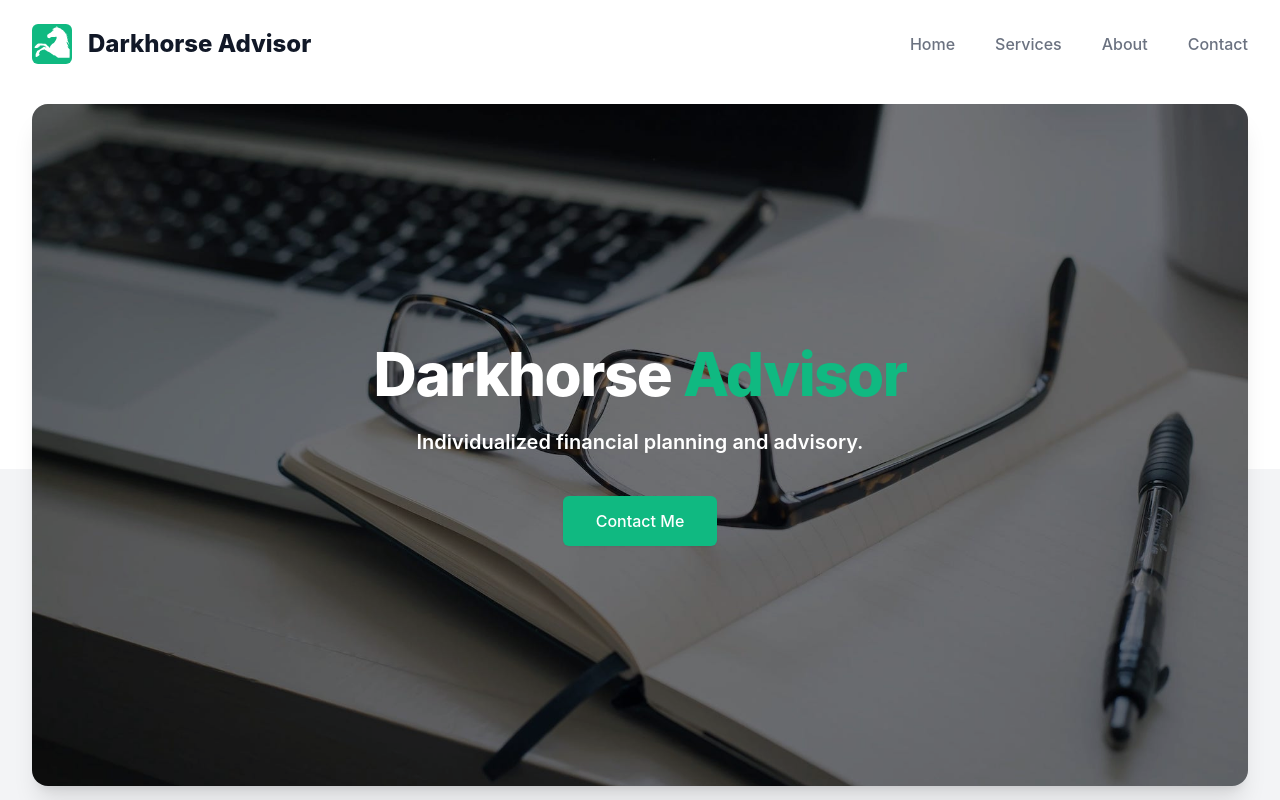
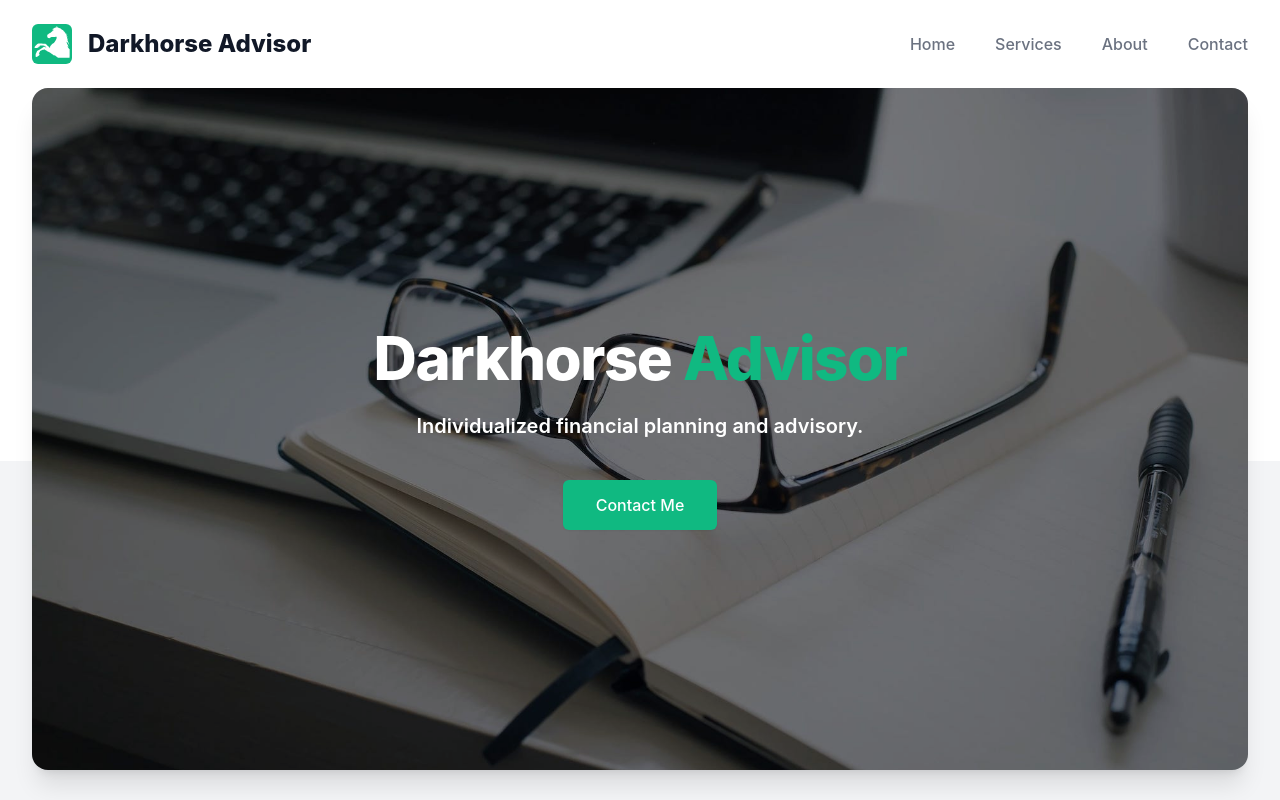
Before and after one commit to anthony-df-nguyen/darkhorse-tw, a Next.js app: page / in a window 1280 px wide. Shown: the top 800 px of the page. Built offline with nearby package versions, Linux system fonts and the light colour scheme.

Commit message:
Made nav links have cursor-pointer and removed pt-4 from the hero image from navbar

```diff
--- a/components/navbar.jsx
+++ b/components/navbar.jsx
@@ -72,7 +72,7 @@ export default function Navbar() {
             <Popover.Group as="nav" className="hidden md:flex space-x-10">
               {navigation.map((item) => (
                 <Link key={item.name} href={item.href}>
-                  <span className="text-base font-medium text-gray-500 hover:text-gray-900">
+                  <span className="text-base font-medium text-gray-500 hover:text-gray-900 cursor-pointer">
                     {item.name}
                   </span>
                 </Link>
@@ -117,7 +117,7 @@ export default function Navbar() {
                     <nav className="grid grid-cols-1 gap-7">
                       {navigation.map((item) => (
                         <Link key={item.name} href={item.href}>
-                          <span className="-m-3 p-3 flex items-center rounded-lg">
+                          <span className="-m-3 p-3 flex items-center rounded-lg cursor-pointer">
                             <div className="flex-shrink-0 flex items-center justify-center h-10 w-10 rounded-md bg-accent text-white">
                               <item.icon
                                 className="h-6 w-6"
@@ -142,7 +142,7 @@ export default function Navbar() {
       <main>
         <div>
           {/* Hero card */}
-          <div className="relative pt-4 pb-16">
+          <div className="relative  pb-16">
             <div className="absolute inset-x-0 bottom-0 h-1/2 bg-gray-100" />
             <div className="max-w-7xl mx-auto sm:px-6 lg:px-8 ">
               <div className="relative shadow-xl sm:rounded-2xl sm:overflow-hidden">
```
